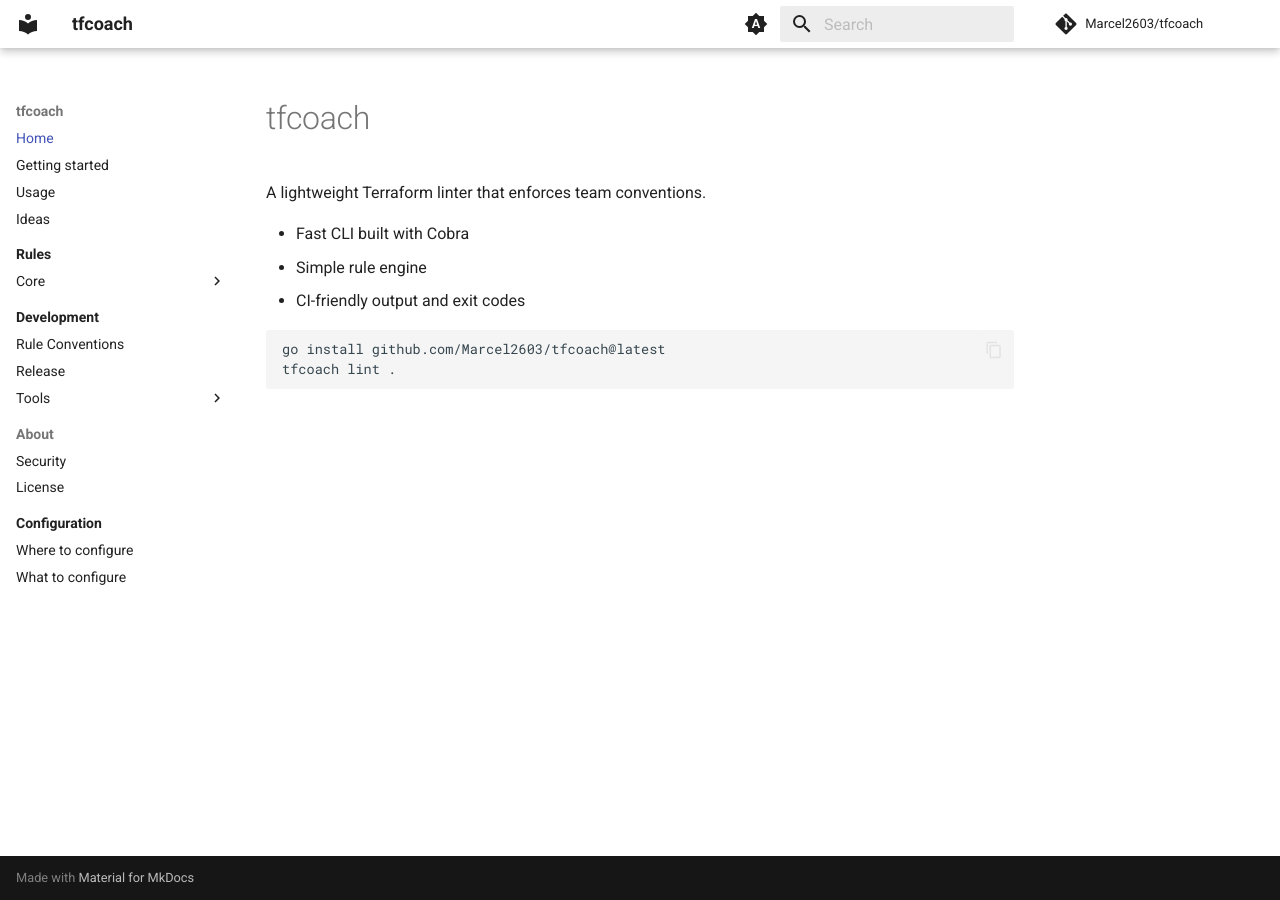
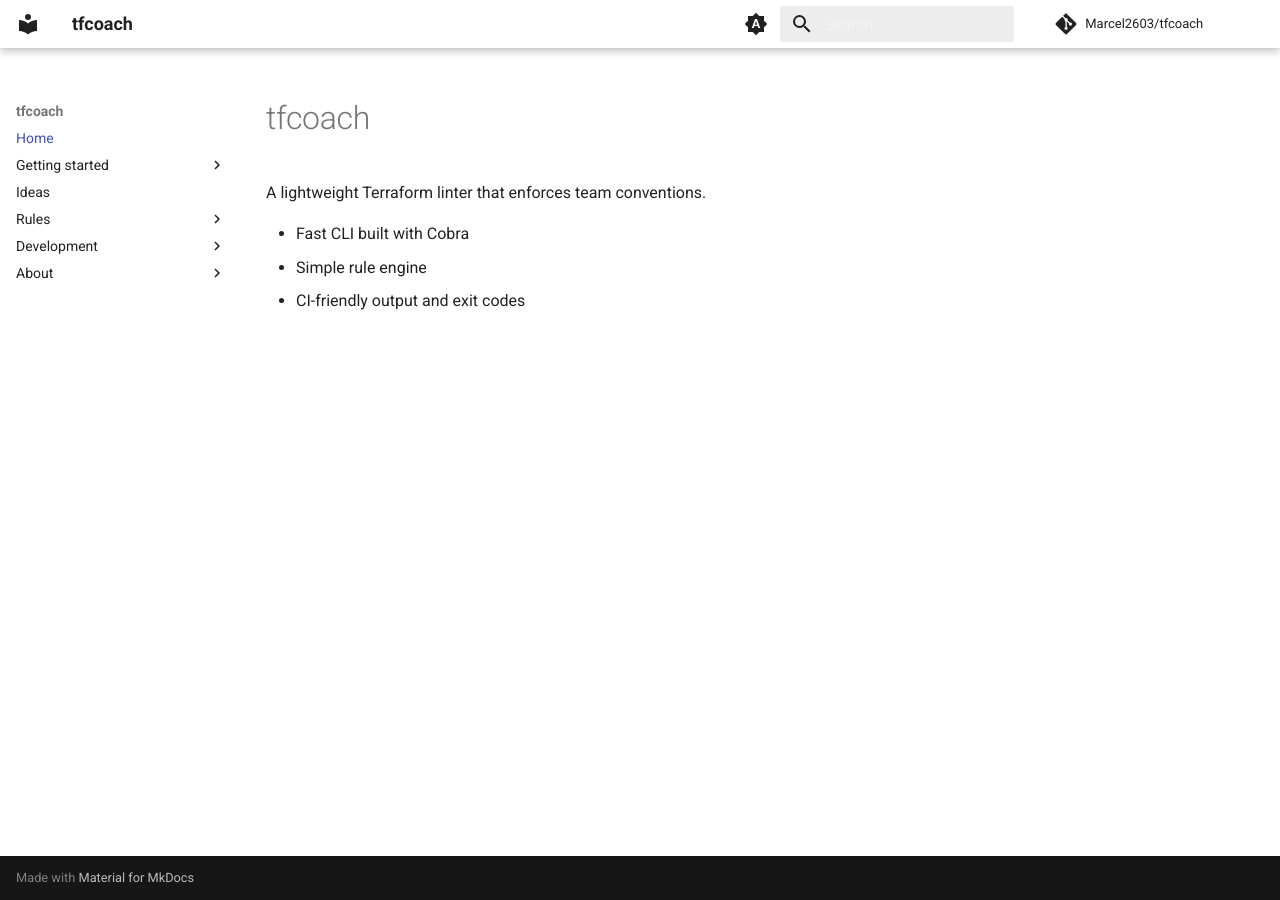
Before and after one commit to Marcel2603/tfcoach, an MkDocs documentation site: the page built from docs/pages/index.md, in a window 1280 px wide. Built offline with MkDocs 1.6.1 and Material for MkDocs 9.7.7, drawn with Linux system fonts in a browser that asks for light colours; comment, search, counter and statistics services are not loaded.

Commit message:
Adjust pages

````diff
--- a/docs/mkdocs.yml
+++ b/docs/mkdocs.yml
@@ -11,7 +11,6 @@ theme:
     - navigation.indexes
     - navigation.instant
     - navigation.tracking
-    - navigation.sections
     - navigation.path
     - content.code.copy
     - content.code.annotate
--- a/docs/pages/index.md
+++ b/docs/pages/index.md
@@ -5,8 +5,3 @@ A lightweight Terraform linter that enforces team conventions.
 - Fast CLI built with Cobra
 - Simple rule engine
 - CI-friendly output and exit codes
-
-```bash
-go install github.com/Marcel2603/tfcoach@latest
-tfcoach lint .
-```
````
Also changed, not shown: docs/pages/development/release.md (+2 -2 lines), docs/pages/development/tools/gen-docs.md (+2 -1 lines), .markdownlint-cli2.yaml, docs/pages/.pages, docs/pages/getting-started/configuration/.pages (renamed from docs/pages/configuration/.pages), docs/pages/getting-started/configuration/index.md (renamed from docs/pages/configuration/index.md), docs/pages/getting-started/configuration/what.md (renamed from docs/pages/configuration/what.md), docs/pages/getting-started/configuration/where.md (renamed from docs/pages/configuration/where.md), docs/pages/getting-started/index.md (renamed from docs/pages/getting-started.md), docs/pages/getting-started/usage.md (renamed from docs/pages/usage.md), 1 other file.
